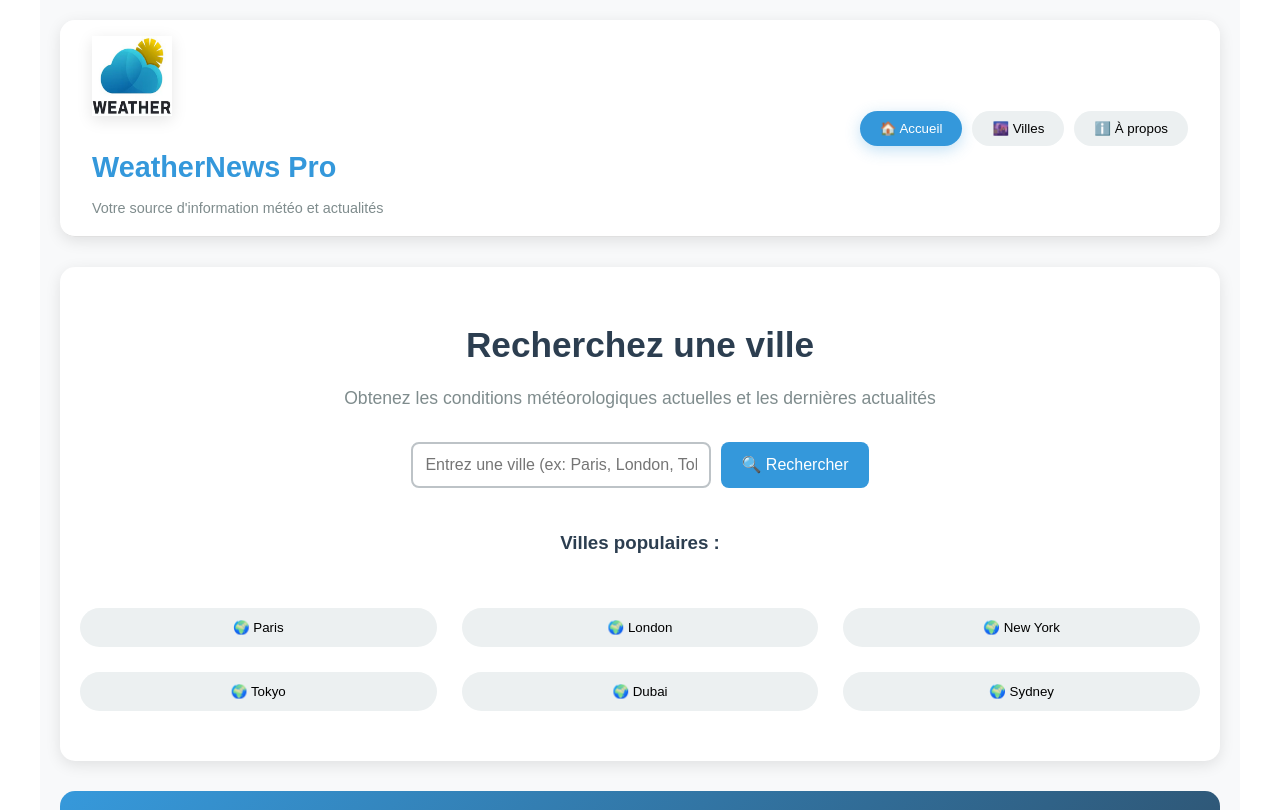
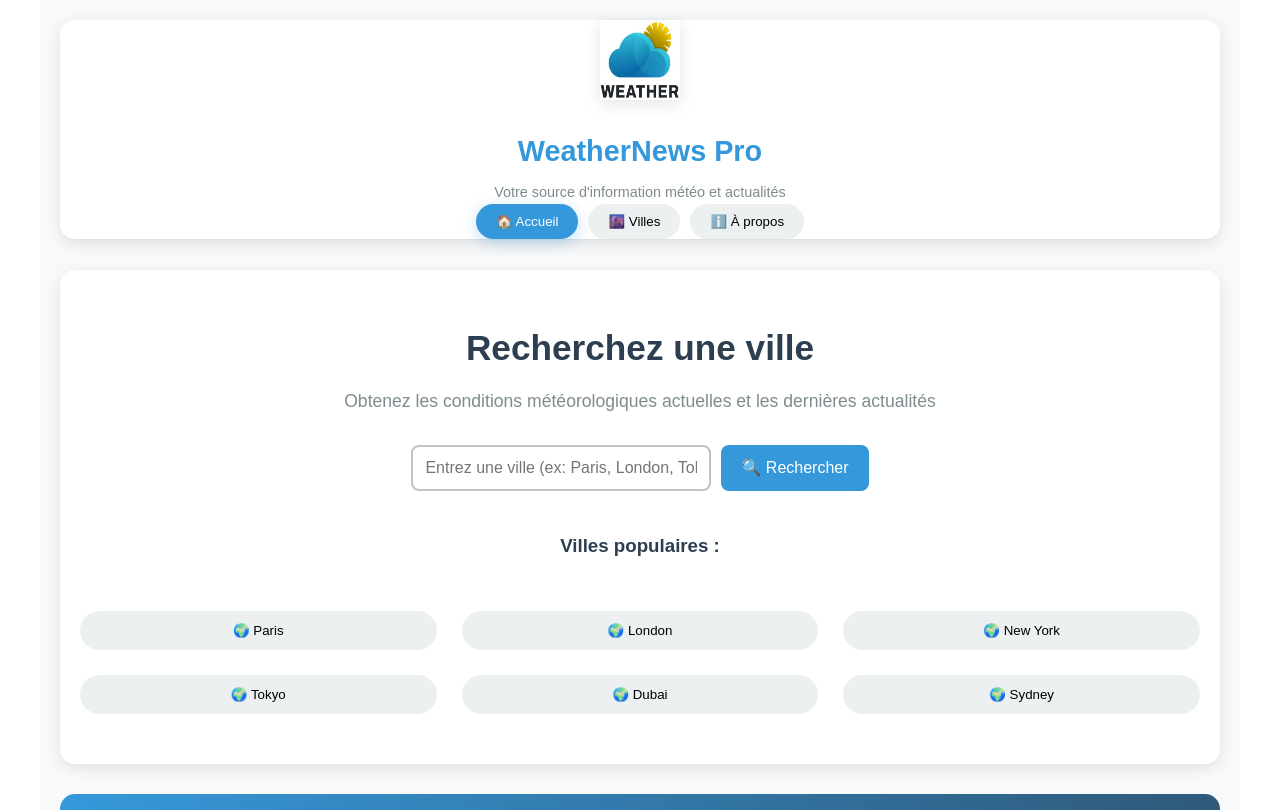
Before and after one commit to Danielnibango/meteo-actualites, a React (Create React App) app: page / in a window 1280 px wide. Shown: the top 810 px of the page. Built offline with nearby package versions, Linux system fonts and the light colour scheme; no server answers.

Commit message:
Fix Netlify build

```diff
--- a/src/App.css
+++ b/src/App.css
@@ -44,11 +44,11 @@ body {
 
 .header-container {
   display: flex;
-  justify-content: space-between;
+  flex-direction: column;
   align-items: center;
-  padding: 1rem 2rem;
+  text-align: center;
+}
 
-}
 @media (max-width: 768px) {
 .logo-section {
   display: flex;
```
